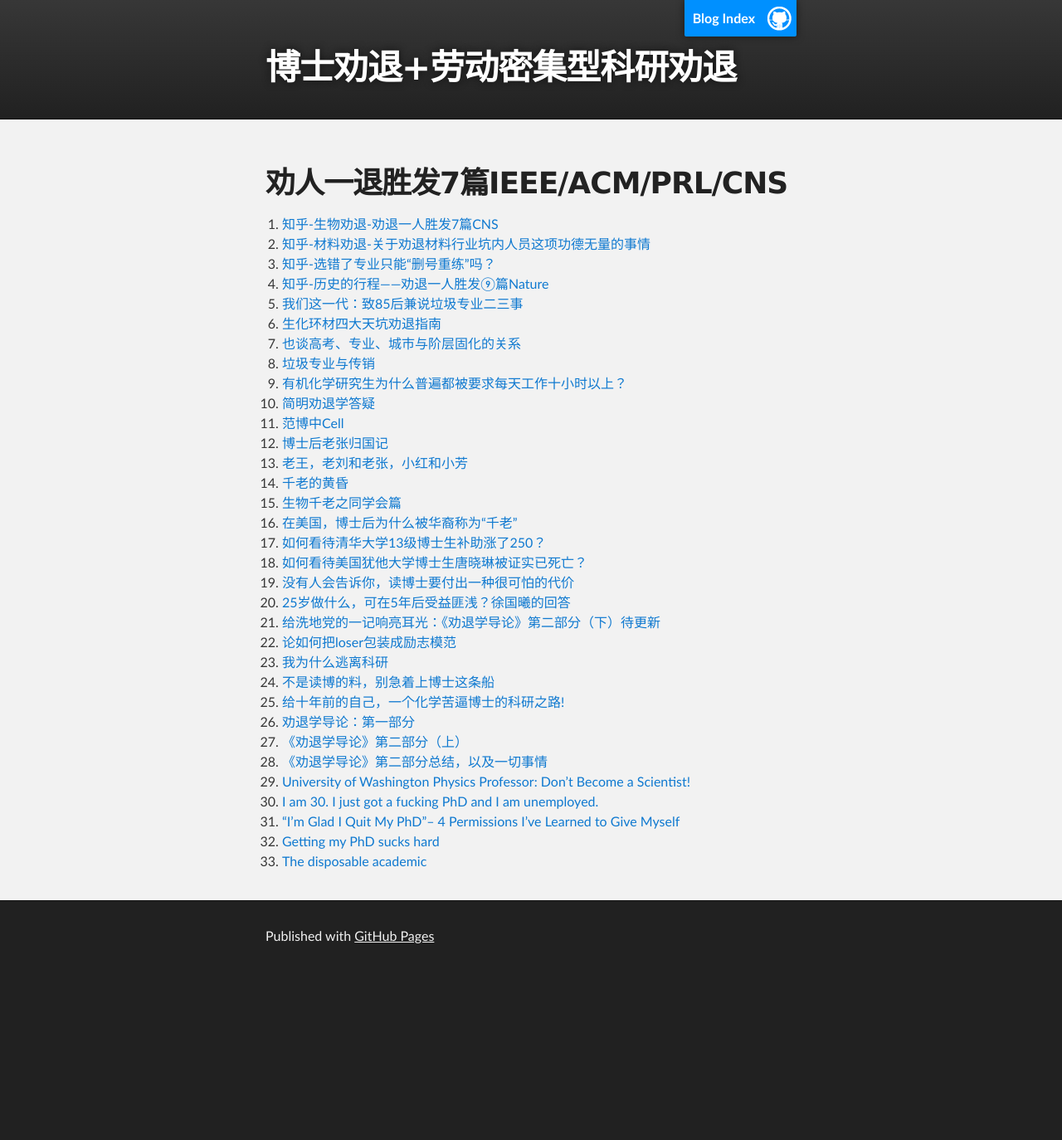
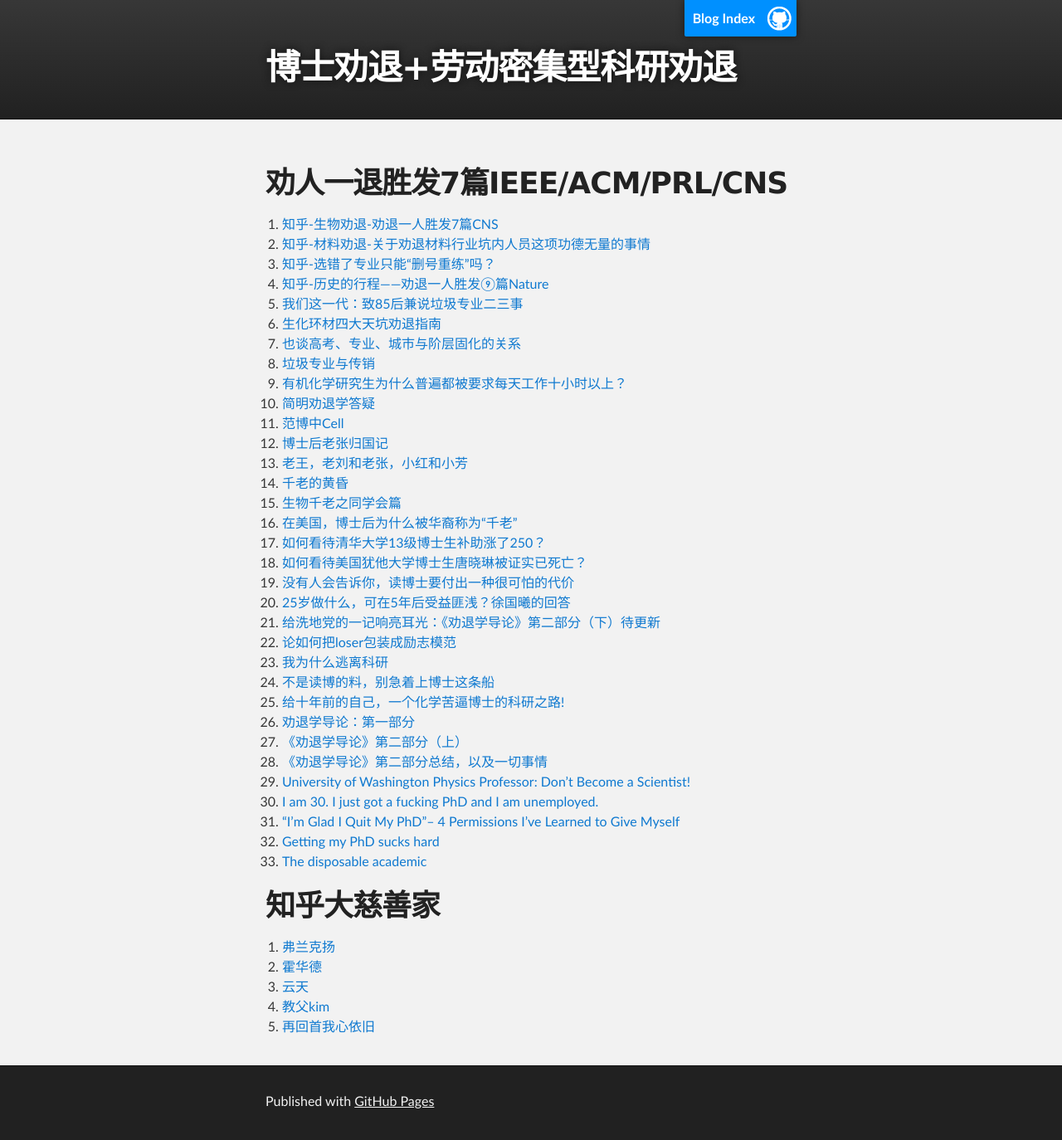
Before and after one commit to GUG11/gug11.github.io, a Jekyll site: the page built from _posts/2017-02-27-quitphd.md, in a window 1280 px wide. Shown: the whole page at 83% size. Built offline with Jekyll 4.4.1, drawn with Linux system fonts in a browser that asks for light colours; before the commit the page ends 1175 px from its top, so only the background shows below that.

```diff
--- a/_includes/footer.html
+++ b/_includes/footer.html
@@ -6,6 +6,7 @@
         <a href="mailto:hyzhang2112@gmail.com">Email</a> |
         <a href="https://github.com/GUG11">GitHub</a> |
         <a href="https://www.linkedin.com/in/huayu-zhang-aa174780">LinkedIn</a> |
+        <a href="/blog">Blog</a>
       </p>
     </div>
         {% if site.github.is_project_page %}
--- a/_posts/2017-02-27-quitphd.md
+++ b/_posts/2017-02-27-quitphd.md
@@ -39,3 +40,10 @@ date: 2017-02-23
 1. ["I'm Glad I Quit My PhD"– 4 Permissions I've Learned to Give Myself](http://www.selloutyoursoul.com/2013/11/06/im-glad-i-quit-my-phd/)
 1. [Getting my PhD sucks hard](https://www.reddit.com/r/offmychest/comments/2q3kpj/getting_my_phd_sucks_hard/)
 1. [The disposable academic](http://www.economist.com/node/17723223/)
+
+# 知乎大慈善家
+1. [弗兰克扬](https://www.zhihu.com/people/fu-lan-ke-yang)
+1. [霍华德](https://www.zhihu.com/people/huo-hua-de-41)
+1. [云天](https://www.zhihu.com/people/yun-tian-38)
+1. [教父kim](https://www.zhihu.com/people/mygodfather/answers)
+1. [再回首我心依旧](https://www.zhihu.com/people/zai-hui-shou-wo-xin-yi-jiu-28)
```
Also changed, not shown: other parts of _posts/2017-02-27-quitphd.md (+1 -0 lines), _posts/2017-09-04-FBintern.md (+2 -0 lines), _posts/2019-02-16-folly_eventbase.md (+1 -0 lines), _posts/2019-12-21-gitbasic.md (+1 -0 lines).
